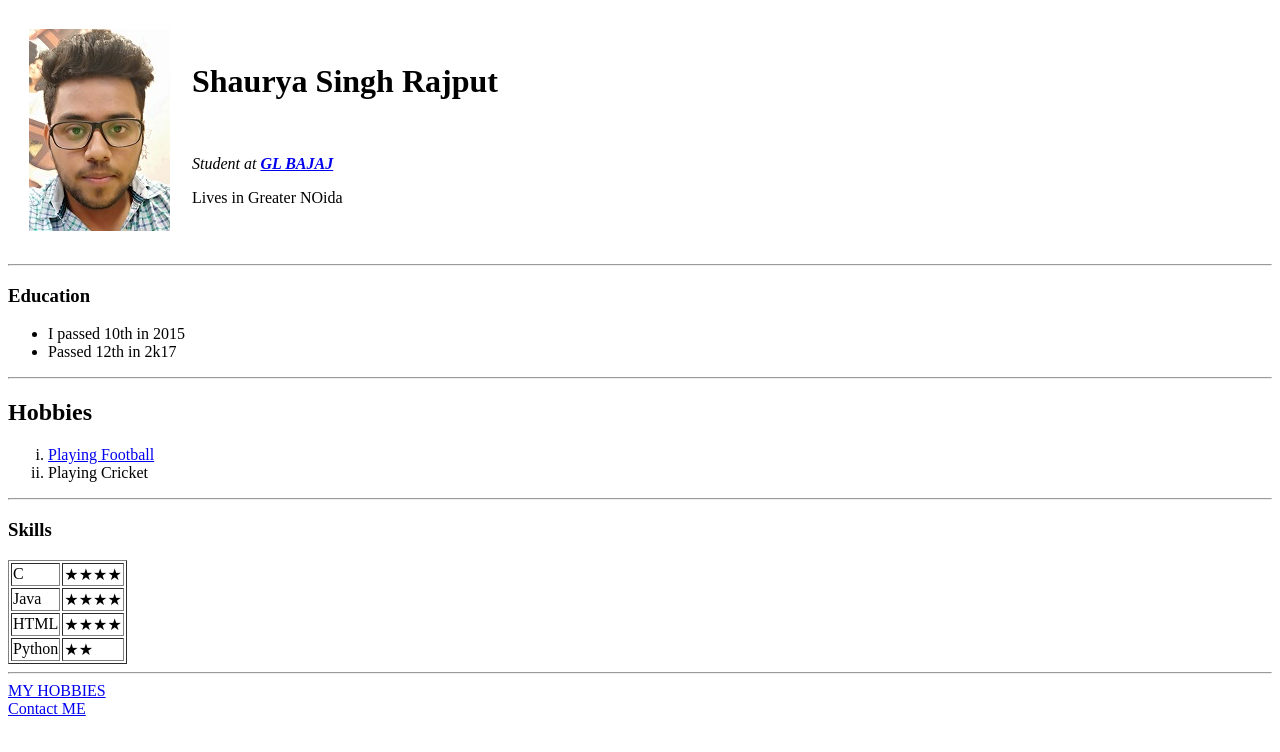
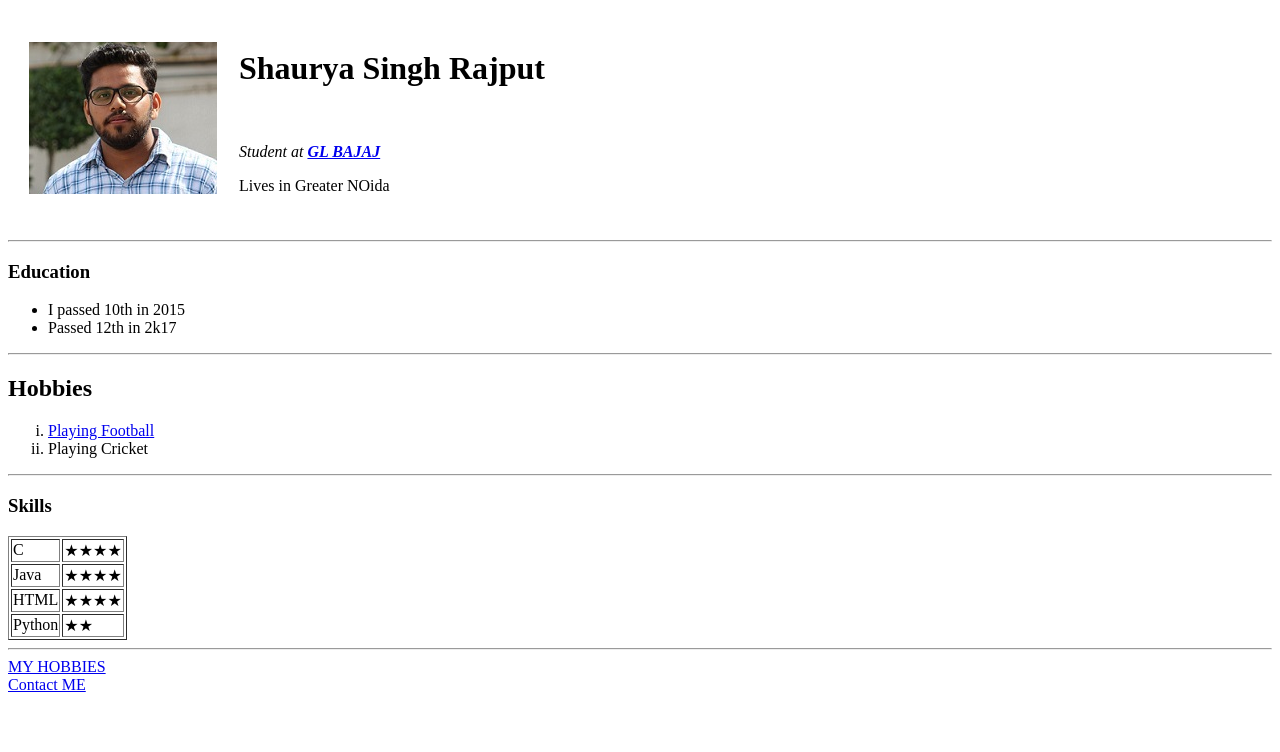
Before and after one commit to shaurya0o7/CV, a plain HTML site: page index.html in a window 1280 px wide. Drawn offline with Linux system fonts and the light colour scheme.

Commit message:
Update index.html

```diff
--- a/index.html
+++ b/index.html
@@ -9,7 +9,7 @@
 <body>
   <table cellspacing='20'>
     <tr>
-      <td> <img src="shaurya1.jpg" alt="Rajput"></td>
+      <td> <img src="IMG_1339.jpg" alt="Rajput"></td>
       <td>
         <h1>Shaurya Singh Rajput</h1><br>
         <p><em>Student at <strong><a href="https://www.glbitm.org/">GL BAJAJ</a></strong></em></p>
```
